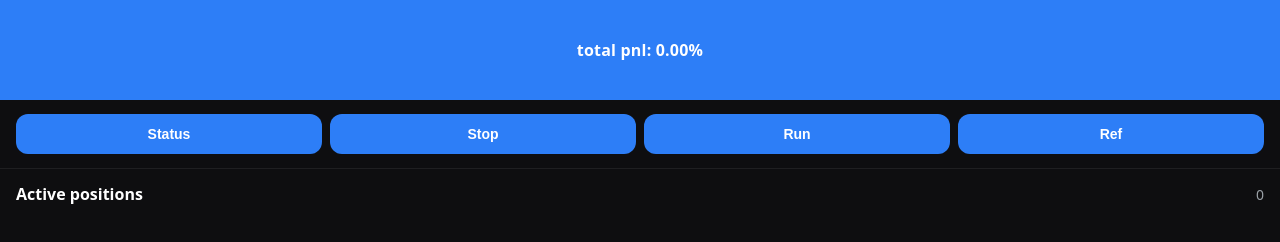
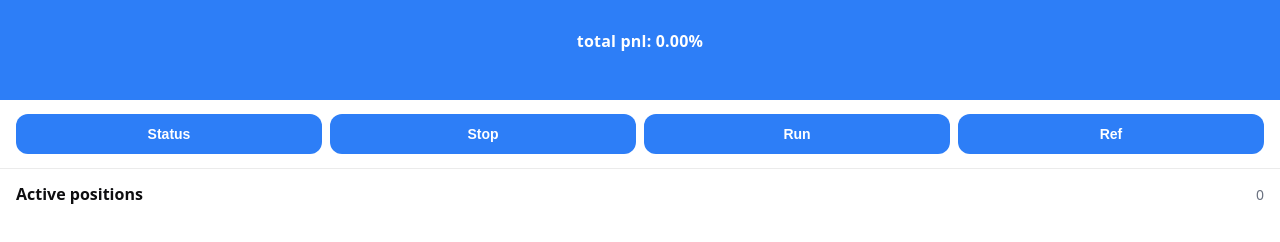
Before and after one commit to shaperush/miniapp-scalper, a plain HTML site: page index.html in a window 1280 px wide. Drawn offline with Linux system fonts and the light colour scheme.

Commit message:
Update index.html

```diff
--- a/index.html
+++ b/index.html
@@ -8,13 +8,13 @@
   <script src="https://telegram.org/js/telegram-web-app.js"></script>
   <style>
     :root {
-      --bg: #0e0e10;     /* fallback */
-      --txt: #ffffff;    /* fallback */
-      --muted: #9aa0a6;  /* fallback */
-      --btn: #2d7ef7;    /* fallback */
+      --bg: #ffffff;     /* white background */
+      --txt: #0e0e10;    /* near-black text */
+      --muted: #6b7280;  /* subtle gray */
+      --btn: #2d7ef7;    /* blue buttons */
       --ok: #12d27c;     /* green */
       --bad: #ff5a5f;    /* red */
-      --line: rgba(255,255,255,.07);
+      --line: rgba(0,0,0,.08);
     }
     * { box-sizing: border-box; }
     html, body { height: 100%; margin: 0; }
@@ -27,15 +27,16 @@
 
     /* ===== HEADER ===== */
     .header {
-      height: 100px;
+      height: 100px; /* было 70px */
       background: var(--btn);
       color: #fff;
       display: flex;
-      align-items: center;
-      justify-content: center; /* центрируем по горизонтали */
-      padding: calc(env(safe-area-inset-top, 0px)) 16px 0 16px;
+      align-items: flex-start; /* чтобы опустить контент вниз через padding */
+      justify-content: center;
+      padding: 0 16px; /* обнулим старый padding */
+      padding-top: calc(30px + env(safe-area-inset-top, 0px)); /* опускаем контент на 30px */
     }
-    .header-title { font-weight: 800; letter-spacing: .2px; text-align: center; width: 100%; }
+    .header-title { font-weight: 800; letter-spacing: .2px; text-align: center; width: 100%; margin: 0; }
 
     /* ===== LAYOUT: edge-to-edge ===== */
     .wrap { width: 100%; margin: 0; padding: 0; }
@@ -95,9 +96,6 @@
     // Theme
     function applyTheme(tp = tg?.themeParams || {}) {
       const map = {
-        '--bg': tp.bg_color,
-        '--txt': tp.text_color,
-        '--muted': tp.hint_color,
         '--btn': tp.button_color,
         '--ok': tp.link_color || '#12d27c'
       };
```
